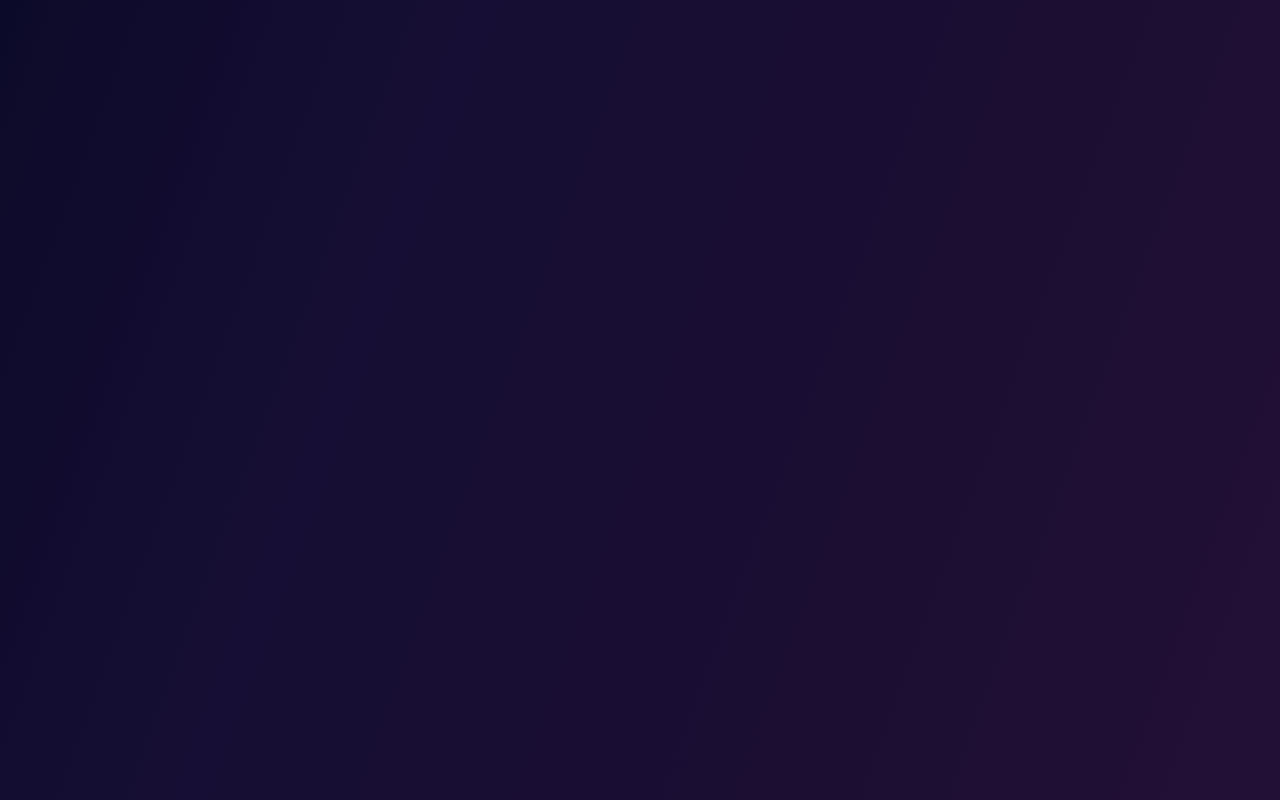
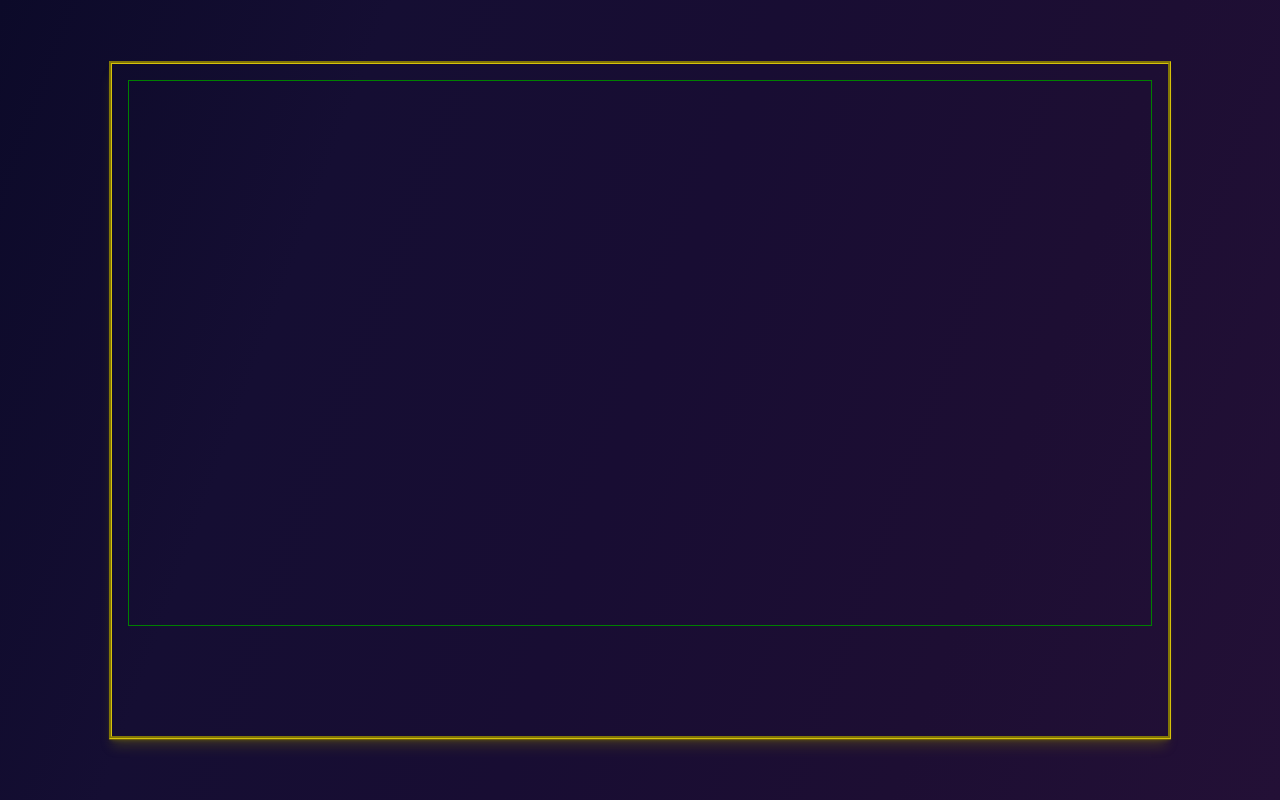
Before and after one commit to JWW127/alchemy-react-game, a React (Create React App) app: page / in a window 1280 px wide. Built offline with nearby package versions, Linux system fonts and the light colour scheme.

Commit message:
started ingredient component

```diff
--- a/src/App.tsx
+++ b/src/App.tsx
@@ -1,10 +1,17 @@
 import React from 'react';
+import { Ingredient } from './components/Ingredient';
 
 function App() {
   return (
     <div className="App">
       <div className="background">
+        <main>
+          <div className="ingredientContainer">
 
+          </div>
+          <div></div>
+
+        </main>
       </div>
     </div>
   );
--- /dev/null
+++ b/src/components/Ingredient.tsx
@@ -0,0 +1,9 @@
+
+
+export const Ingredient: React.FC = () => {
+  return (
+      <div className="ingredient">
+      <h1>🔥</h1>
+      </div>
+  )
+}
```
